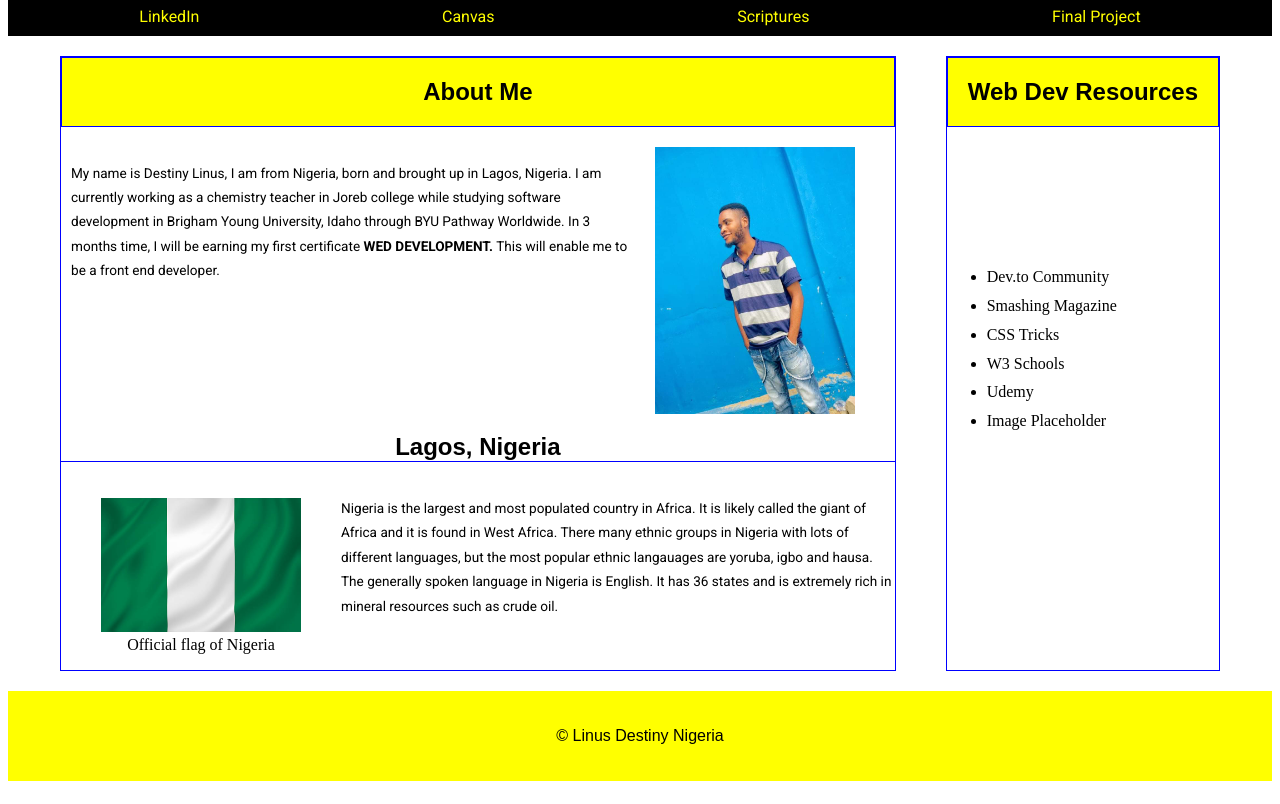
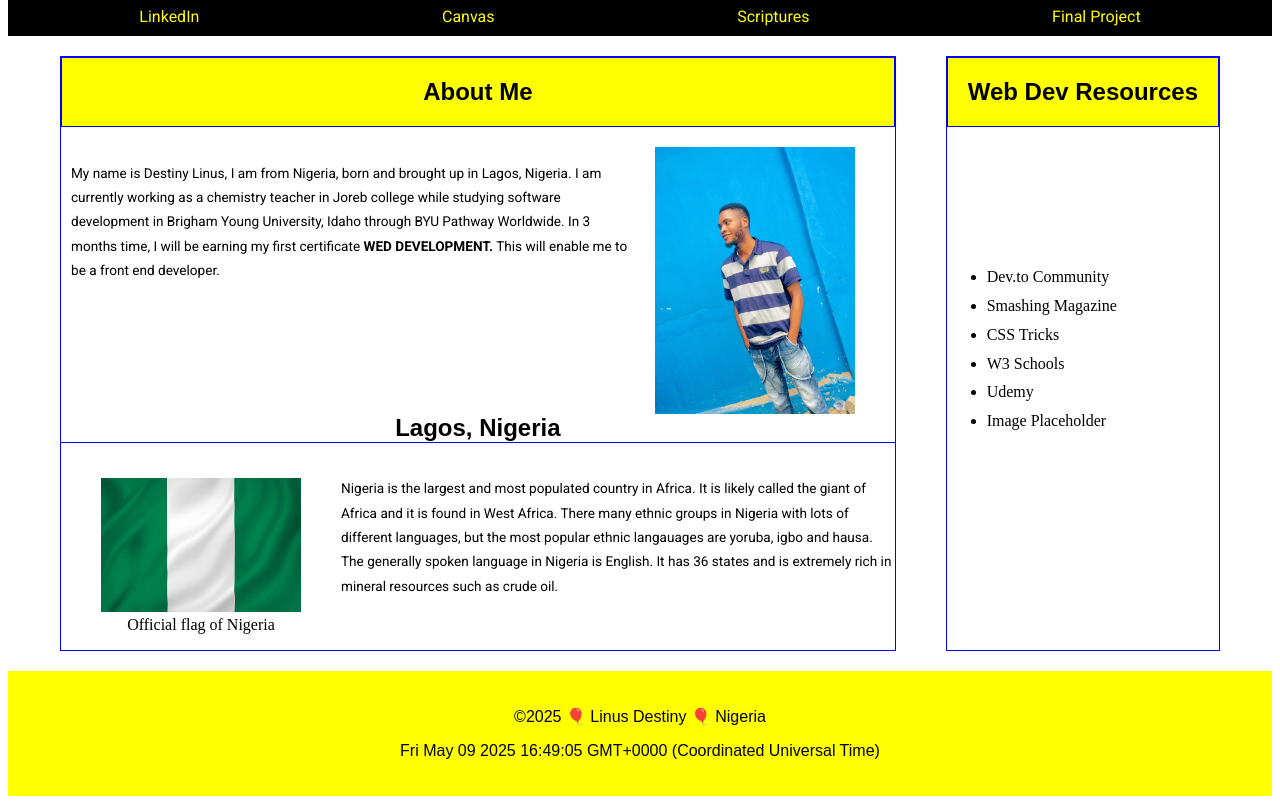
Before and after one commit to youngdestinx/wdd131, a plain HTML site: page index.html in a window 1280 px wide. Shown: the part 88-892 px from the top of the page. Drawn offline with Linux system fonts and the light colour scheme; a web font is replaced by a local one.

Commit message:
JavaScript done

```diff
--- a/index.html
+++ b/index.html
@@ -10,6 +10,7 @@
     <link rel="preconnect" href="https://fonts.gstatic.com" crossorigin>
     <link href="https://fonts.googleapis.com/css2?family=Cal+Sans&family=Roboto:ital,wght@0,100..900;1,100..900&display=swap" rel="stylesheet">
     <link rel="stylesheet" href="styles/base.css">
+    <script src="./scripts/getdates.js" defer></script>
     <title>WDD 131 - Dynamic Web Fundamentals - Destiny Linus</title>
     <meta name="author" content="Destiny Linus - WDD 131 - Dynamic Web Fundamentals">
     <meta name="description" content="This is a basic webiste of Destiny Linus my WDD 131 Web-Dynamic Fundamentals
@@ -79,7 +80,7 @@
         </section>
     </main>
     <footer>
-        <p>©<span id="currentyear"></span> Linus Destiny Nigeria</p>
+        <p>©<span id="currentyear"></span> 🎈 Linus Destiny 🎈 Nigeria</p>
         <p id="lastModified"></p>
     </footer>
 </body>
--- a/scripts/getdates.js
+++ b/scripts/getdates.js
@@ -0,0 +1,17 @@
+// select the DOM elements for output
+const currentyear = document.getElementById("currentyear")
+
+// use the date object
+const today = new Date().getFullYear();
+
+// update the currentyear variable
+currentyear.textContent = today
+
+// select the DOM elements for output
+const changes = document.getElementById("lastModified")
+
+// transform lastModified into a Date object
+let change = new Date(document.lastModified)
+
+// update the changes variable
+changes.textContent = change
--- a/styles/base.css
+++ b/styles/base.css
@@ -67,6 +67,7 @@
     text-align: center;
     border-bottom: 0.5px solid blue;
     font-family: 'Cal Sans', sans-serif;
+    margin-top: 0%;
  }
 
  .country img,
@@ -85,6 +86,7 @@
     padding-right: 40px;
     padding-left: 10px;
     gap: 20px;
+    margin-bottom: 0%;
  }
 
  ul {
```
